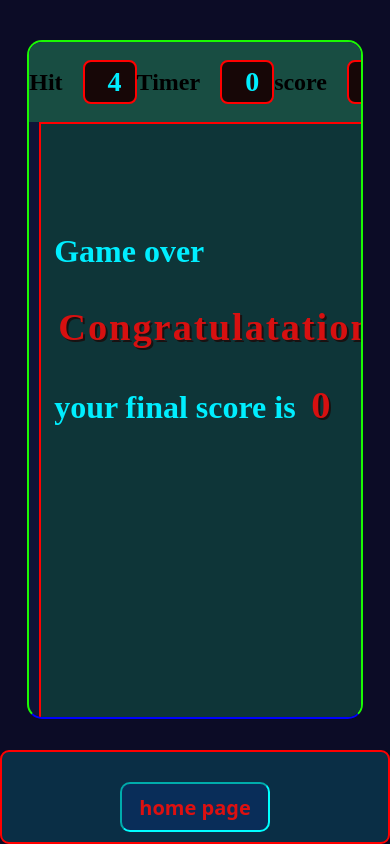
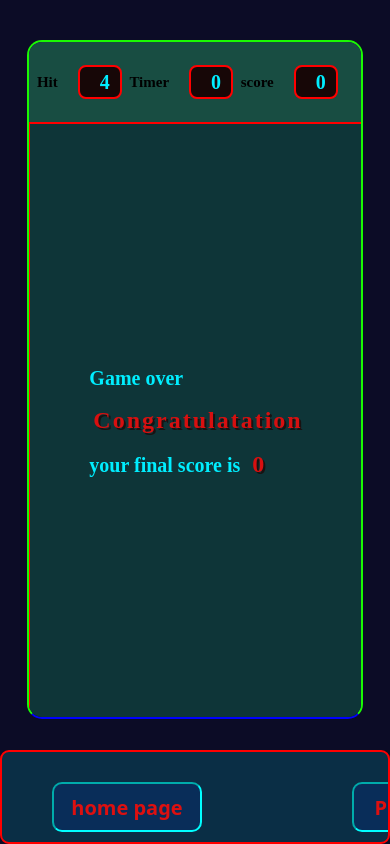
Before and after one commit to bikash2007/Bubble-Gamev2, a plain HTML site: page game.html in a window 390 px wide. Drawn offline with Linux system fonts and the light colour scheme; a web font is replaced by a local one.

Commit message:
responsive

```diff
--- a/script.js
+++ b/script.js
@@ -25,7 +25,7 @@ function runtimer(){
           clearInterval(timeint);
 
           document.querySelector("#sound").innerHTML=`<audio src="sound/medieval-fanfare-6826.mp3" loop autoplay ></audio>`
-           document.querySelector("#pbtm").innerHTML = `<h1>Game over  <strong>Congratulatation </strong> your final score is<strong> ${score}</strong><h1>`
+           document.querySelector("#pbtm").innerHTML = `<h1>Game over <br> <strong>Congratulatation </strong> <br>your final score is<strong> ${score}</strong><h1>`
 
 
         }
--- a/style.css
+++ b/style.css
@@ -35,6 +35,8 @@ html,body{
     position: absolute;
     top: 40px;
     animation: border 2s infinite 1s;
+    justify-content: center;
+    align-items: center;
 
 }
 #ptop{
@@ -72,16 +74,18 @@ html,body{
     display: flex;
     flex-wrap: wrap;
     background-color: rgb(14, 53, 56);
-    column-gap: 10px;
-    gap: 10px;
+    /* column-gap: 10px; */
+    /* gap: 10px; */
     justify-content: center;
     align-items: center;
     border: 2PX solid red;
+    position: relative;
+    left: -11px;
 }
 #pbtm,h1{
      color: rgb(0, 238, 255);
-     padding: 2px 2px;
-     line-height: 9vh;
+
+     line-height: 5vh;
      margin-left: 10px;
 }
 #bubble{
@@ -318,13 +322,32 @@ strong{
                position: relative;
            }
            .box{
-                height: 40px;
-                width: 50px;
+                height: 30px;
+                width: 40px;
                 font-size: 14px;
+                display: flex;
+                justify-content: center;
+                align-items: center;
 
            }
            #csr{
             display: none;
            }
+           #ptop{
+              font-size: 10px;
+           }
+           #pbtm ,h1{
 
+
+             font-size: 20px;
+
+           }
+           #pbt{
+            display: flex;
+            padding: 10px 10px;
+            align-items: center;
+           }
+     #back{
+          display: flex;
+     }
   }
```
